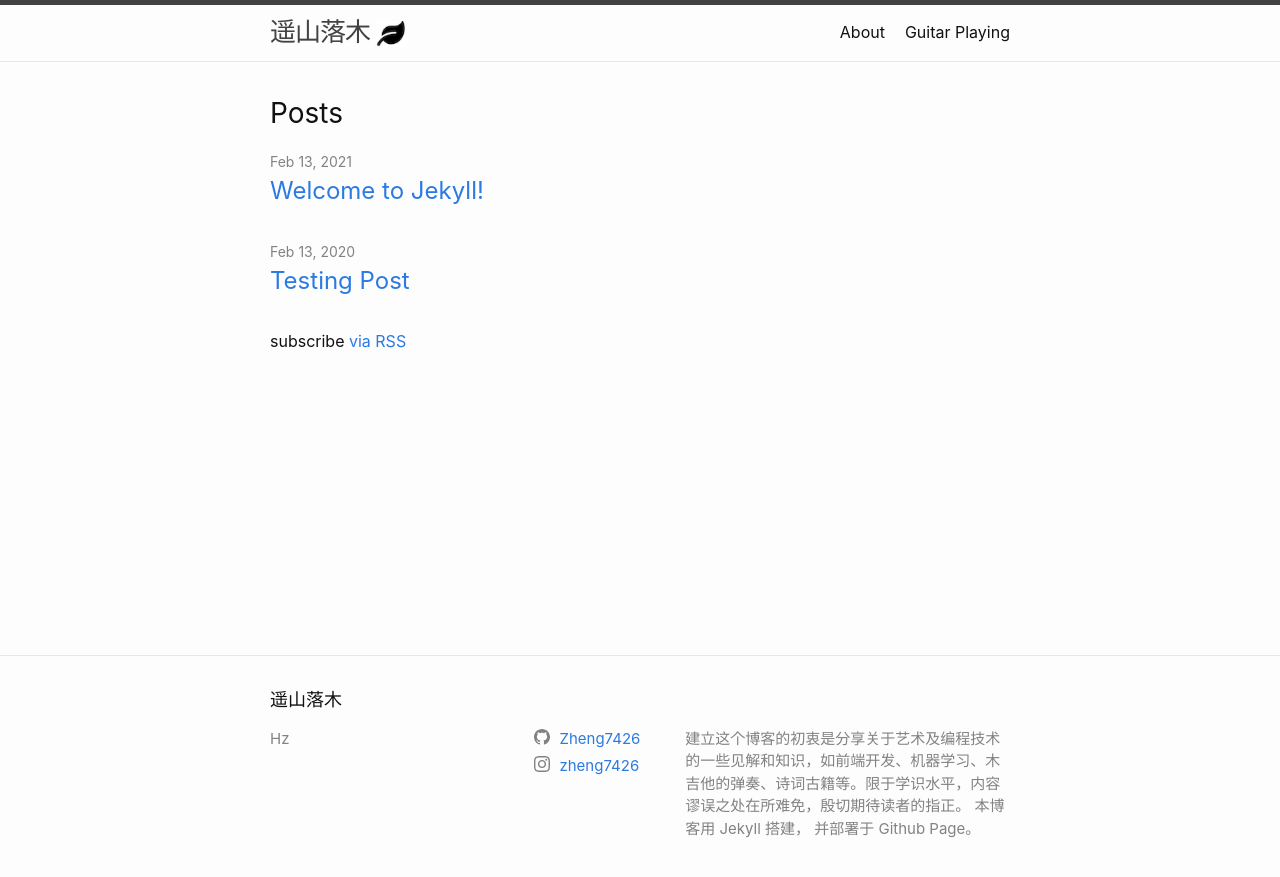
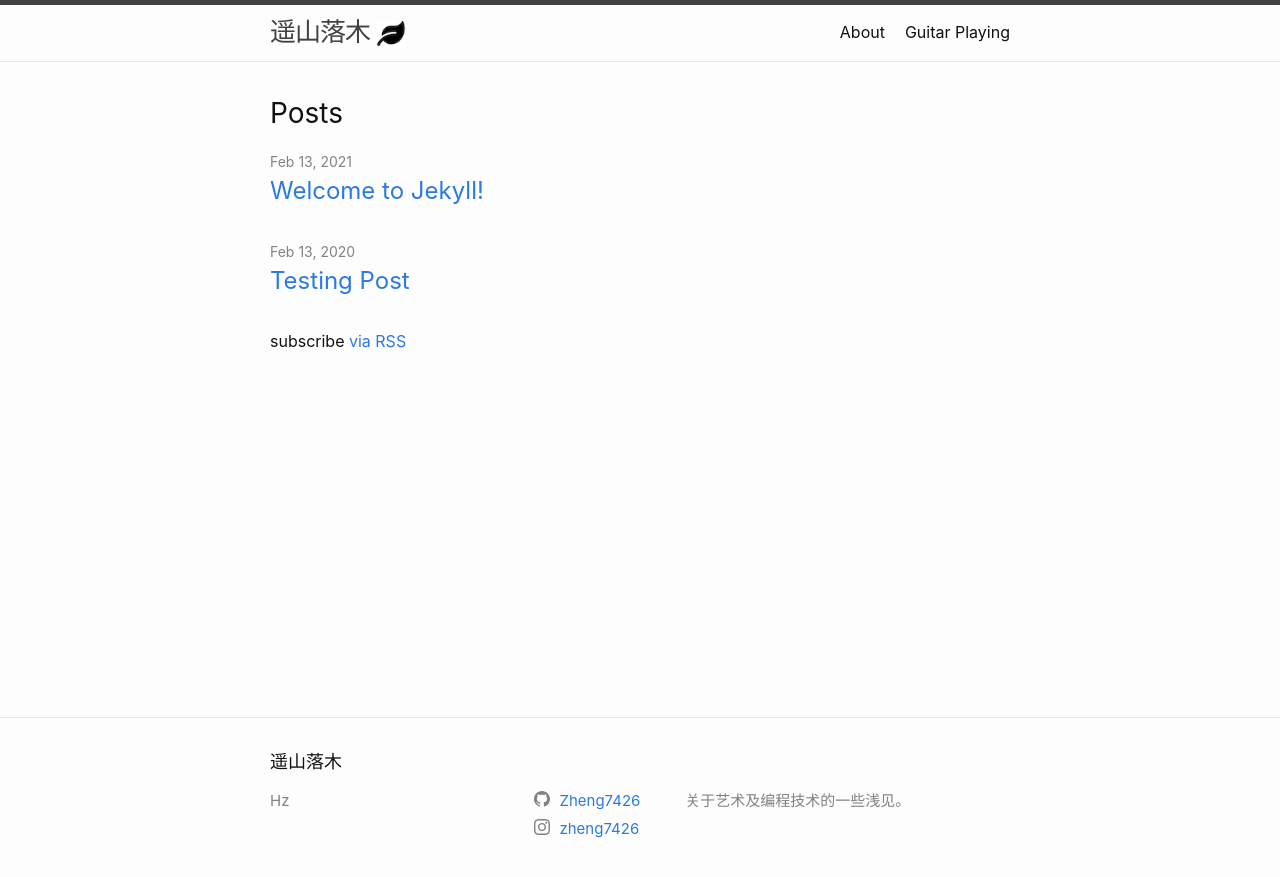
Before and after one commit to Zheng7426/Zheng7426.github.io, a Jekyll site: the page built from index.markdown, in a window 1280 px wide. Shown: the top 877 px of the page. Built offline with Jekyll 4.4.1, drawn with Linux system fonts in a browser that asks for light colours.

Commit message:
completed routing issue fix

```diff
--- a/_config.yml
+++ b/_config.yml
@@ -21,9 +21,8 @@
 title: 遥山落木
 #email: hey@example.com
 description: >- # this means to ignore newlines until "baseurl:"
-  建立这个博客的初衷是分享关于艺术及编程技术的一些见解和知识，如前端开发、机器学习、木吉他的弹奏、诗词古籍等。限于学识水平，内容谬误之处在所难免，殷切期待读者的指正。
-  本博客用 Jekyll 搭建， 并部署于 Github Page。
-baseurl: "" # the subpath of your site, e.g. /blog
+  关于艺术及编程技术的一些浅见。
+baseurl: "/blog" # the subpath of your site, e.g. /blog
 url: "https://Zheng7426.github.io" # the base hostname & protocol for your site, e.g. http://example.com
 #twitter_username: jekyllrb
 github_username: Zheng7426
```
